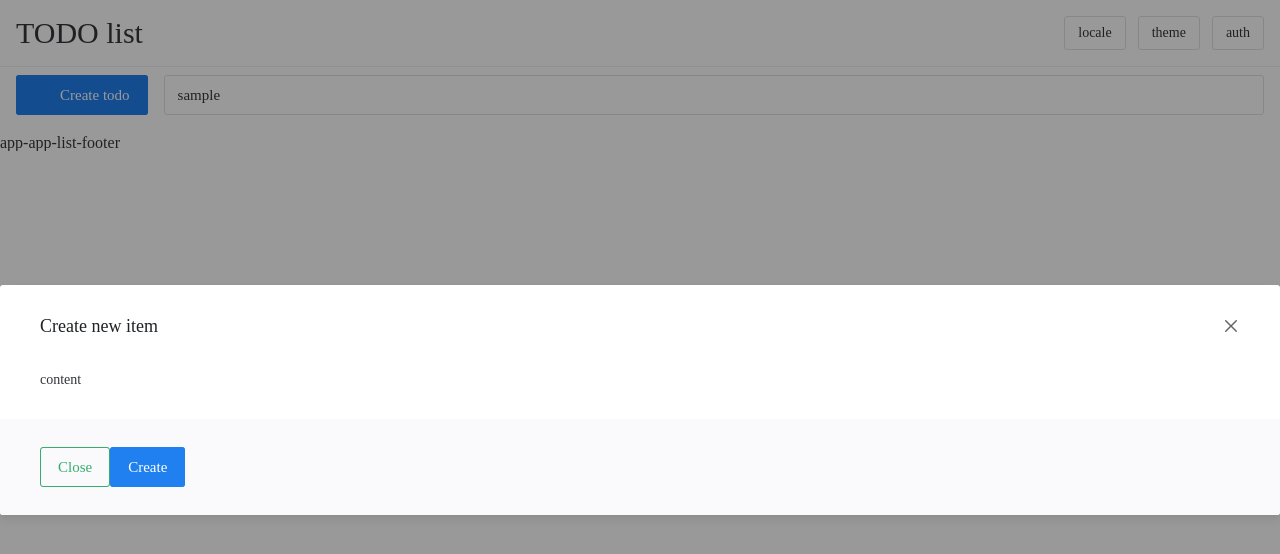
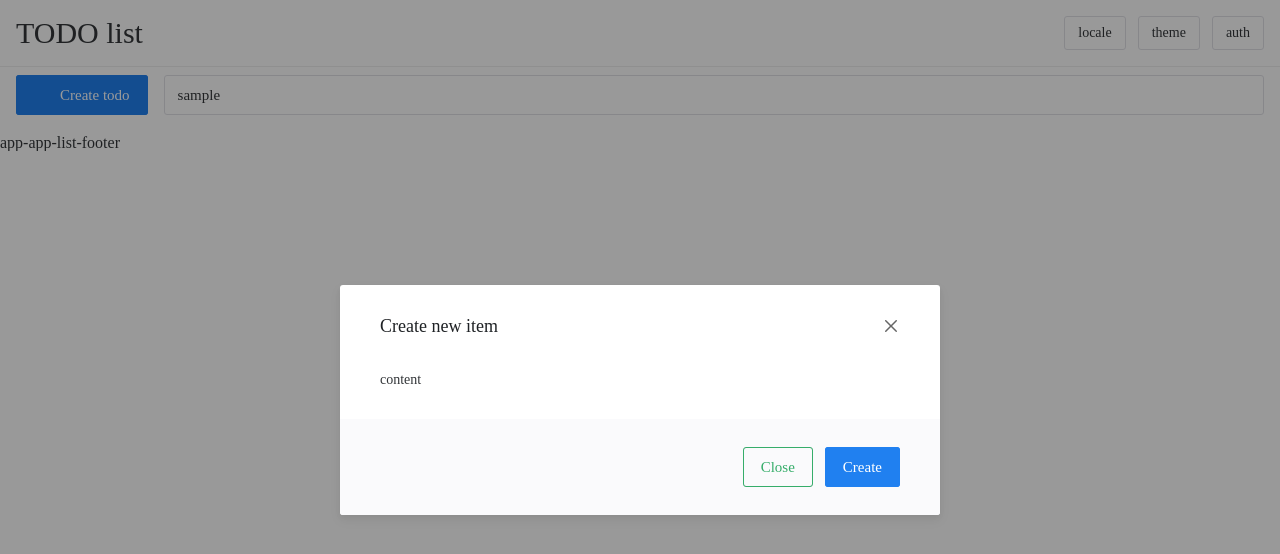
Before and after one commit to Mandred19/vue-todo-list-ui, a Vue app: page /list in a window 1280 px wide. Both pictures are taken after typing "Sample" into the empty fields and a click on the button "Create todo". Shown: the top 554 px of the page. Built offline with nearby package versions, Linux system fonts and the light colour scheme; some icons are missing.

Commit message:
modal fix

```diff
--- /dev/null
+++ b/src/styles/modules/_app-classes.scss
@@ -0,0 +1,10 @@
+@use "../variables" as *;
+@use "../mixins" as *;
+
+.app-modal-wrapper {
+  max-width: calc(100% - 32px);
+
+  @include breakpoint($tablet-size) {
+    max-width: 600px;
+  }
+}
--- a/src/styles/modules/index.scss
+++ b/src/styles/modules/index.scss
@@ -1,5 +1,6 @@
 @use "../variables" as *;
 
+@use "./app-classes";
 @use "./scrollbar";
 @use "./string";
 @use "./input-type-file";
--- a/src/views/app-list/form-item-interaction-modal/index.vue
+++ b/src/views/app-list/form-item-interaction-modal/index.vue
@@ -1,19 +1,23 @@
 <template>
   <n-modal
   v-model:show="isShowModal"
+  @esc="closeModal"
+  @maskClick="closeModal"
   preset="card"
   size="huge"
   :bordered="false"
-  :title="modalTitle">
+  :title="modalTitle"
+  class="app-modal-wrapper">
     <template #header>
-      <n-h6>
+      <n-h5>
         <n-text>{{ modalTitle }}</n-text>
-      </n-h6>
+      </n-h5>
     </template>
 
     <div>content</div>
 
     <template #action>
+      <n-space align="center" justify="end">
         <n-button @click="closeModal" type="default" size="large">
           {{ modalResetButtonText }}
         </n-button>
@@ -21,19 +25,21 @@
         <n-button @click="submitHandle" type="info" size="large">
           {{ modalSubmitButtonText }}
         </n-button>
+      </n-space>
     </template>
   </n-modal>
 </template>
 
 <script lang="ts">
   import { defineComponent } from 'vue';
-  import { NButton, NH6, NModal, NText } from 'naive-ui';
+  import { NButton, NH5, NModal, NSpace, NText } from 'naive-ui';
 
   export default defineComponent({
     name: 'form-item-interaction-modal',
     components: {
       NModal,
-      NH6,
+      NSpace,
+      NH5,
       NText,
       NButton,
     },
```
Lines whose indentation alone changed are shown as unchanged.
